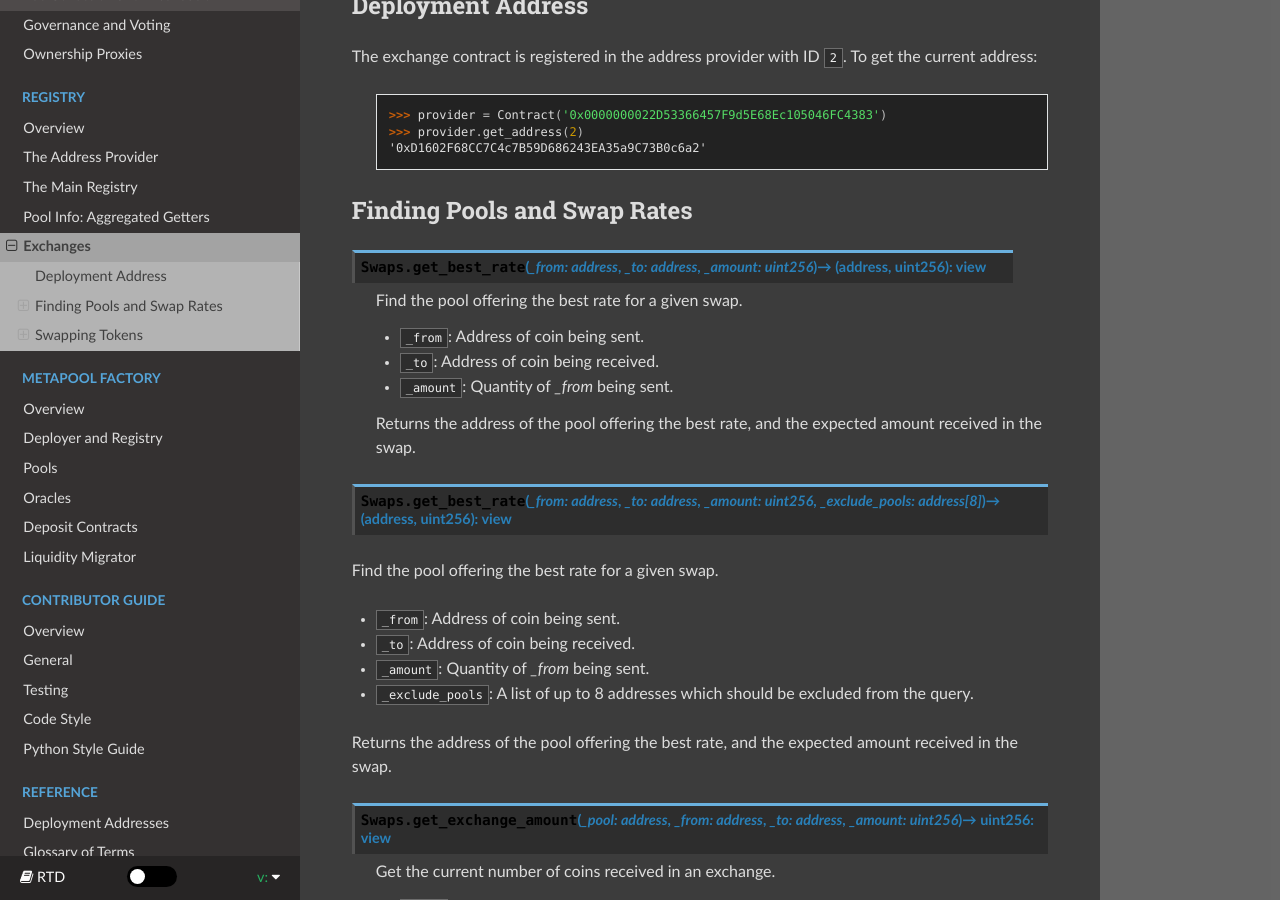
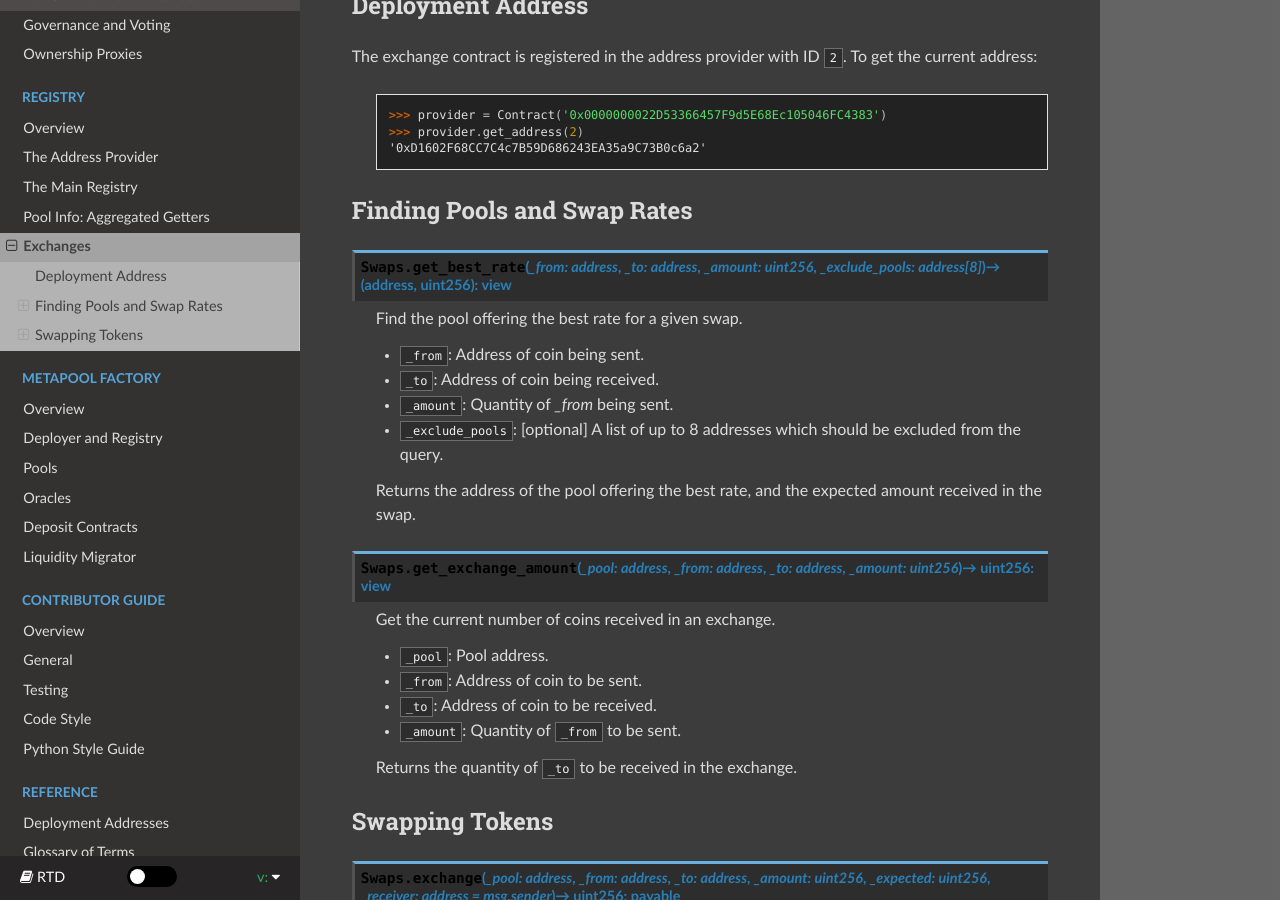
Before and after one commit to softlinkprotocol/curve-docs, a Sphinx documentation site: the page built from docs/registry-exchanges.rst, in a window 1280 px wide and 900 px high, scrolled down 291 px. Built offline with Sphinx 7.4.7 and the Read the Docs theme 2.0.0, drawn with Linux system fonts in a browser that asks for light colours.

Commit message:
docs: note _exclude_pools as optional argument

```diff
--- a/docs/registry-exchanges.rst
+++ b/docs/registry-exchanges.rst
@@ -22,26 +22,16 @@ The exchange contract is registered in the address provider with ID ``2``. To ge
 Finding Pools and Swap Rates
 ============================
 
-.. py:function:: Swaps.get_best_rate(_from: address, _to: address, _amount: uint256) -> (address, uint256): view
+.. py:function:: Swaps.get_best_rate(_from: address, _to: address, _amount: uint256, _exclude_pools: address[8]) -> (address, uint256): view
 
     Find the pool offering the best rate for a given swap.
 
     * ``_from``: Address of coin being sent.
     * ``_to``: Address of coin being received.
     * ``_amount``: Quantity of `_from` being sent.
+    * ``_exclude_pools``: [optional] A list of up to 8 addresses which should be excluded from the query.
 
     Returns the address of the pool offering the best rate, and the expected amount received in the swap.
-
-.. py:function:: Swaps.get_best_rate(_from: address, _to: address, _amount: uint256, _exclude_pools: address[8]) -> (address, uint256): view
-
-Find the pool offering the best rate for a given swap.
-
-* ``_from``: Address of coin being sent.
-* ``_to``: Address of coin being received.
-* ``_amount``: Quantity of `_from` being sent.
-* ``_exclude_pools``: A list of up to 8 addresses which should be excluded from the query.
-
-Returns the address of the pool offering the best rate, and the expected amount received in the swap.
 
 .. py:function:: Swaps.get_exchange_amount(_pool: address, _from: address, _to: address, _amount: uint256) -> uint256: view
 
```
